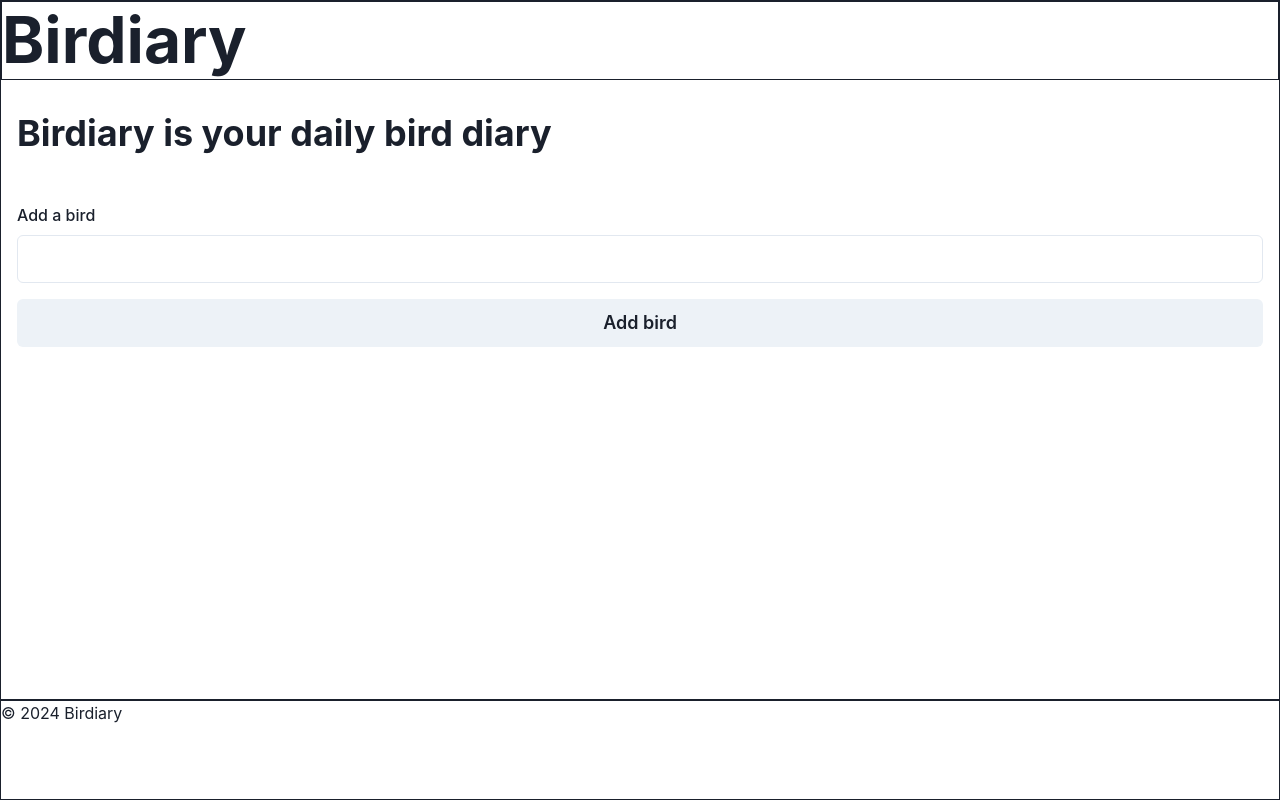
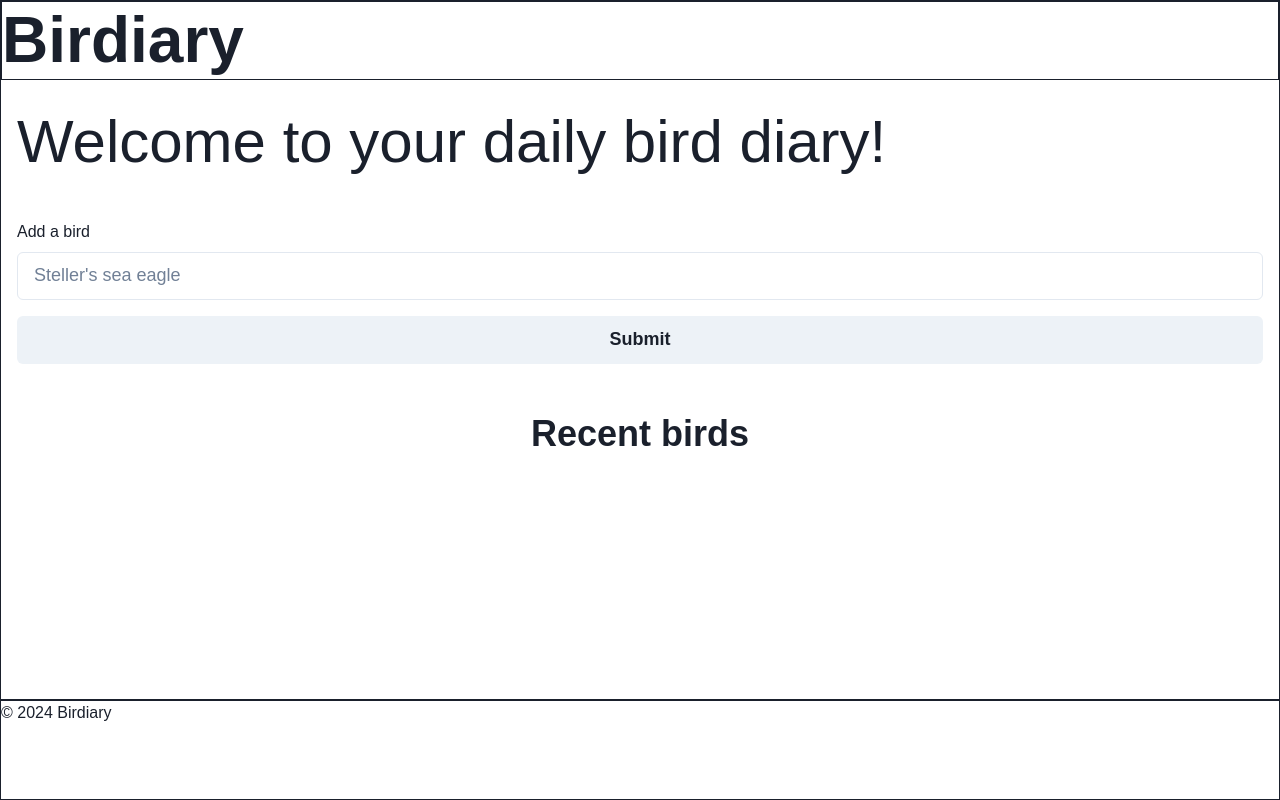
Before and after one commit to tdkent/birdiary, a React (Vite) app in the folder client/: page / in a window 1280 px wide. Built offline with nearby package versions, Linux system fonts and the light colour scheme.

Commit message:
add fonts and chakra custom theme

```diff
--- a/client/package.json
+++ b/client/package.json
@@ -14,6 +14,8 @@
     "@chakra-ui/react": "^2.8.2",
     "@emotion/react": "^11.11.3",
     "@emotion/styled": "^11.11.0",
+    "@fontsource-variable/caveat": "^5.0.16",
+    "@fontsource-variable/open-sans": "^5.0.23",
     "@trpc/client": "10.45.0",
     "framer-motion": "^11.0.3",
     "react": "^18.2.0",
--- a/client/src/main.tsx
+++ b/client/src/main.tsx
@@ -3,10 +3,11 @@ import ReactDOM from 'react-dom/client';
 import { ChakraProvider } from '@chakra-ui/react';
 
 import App from './App';
+import theme from './theme';
 
 ReactDOM.createRoot(document.getElementById('root')!).render(
   <React.StrictMode>
-    <ChakraProvider>
+    <ChakraProvider theme={theme}>
       <App />
     </ChakraProvider>
   </React.StrictMode>
--- a/client/src/pages/Home.tsx
+++ b/client/src/pages/Home.tsx
@@ -11,15 +11,20 @@ import {
 export default function Home() {
   return (
     <Box>
-      <Heading as="h2">Birdiary is your daily bird diary</Heading>
+      <Heading as="h2" size="3xl" fontWeight={400}>
+        Welcome to your daily bird diary!
+      </Heading>
       <VStack as="form" my="3rem" spacing="1rem">
         <FormControl>
           <FormLabel>Add a bird</FormLabel>
-          <Input size="lg" />
+          <Input size="lg" placeholder="Steller's sea eagle" />
         </FormControl>
         <Button size="lg" w="full">
-          Add bird
+          Submit
         </Button>
+      </VStack>
+      <VStack>
+        <Heading as="h3">Recent birds</Heading>
       </VStack>
     </Box>
   );
--- /dev/null
+++ b/client/src/theme/index.ts
@@ -0,0 +1,15 @@
+import { extendTheme } from '@chakra-ui/react';
+// Supports weights 300-800
+import '@fontsource-variable/open-sans';
+import '@fontsource-variable/montserrat';
+// Supports weights 400-700
+import '@fontsource-variable/caveat';
+
+const theme = extendTheme({
+  fonts: {
+    body: `'Open Sans Variable', sans-serif`,
+    heading: `'Caveat Variable', sans-serif`
+  }
+});
+
+export default theme;
```
Also changed, not shown: 1 other file (tests, documents, lock files or other folders).
